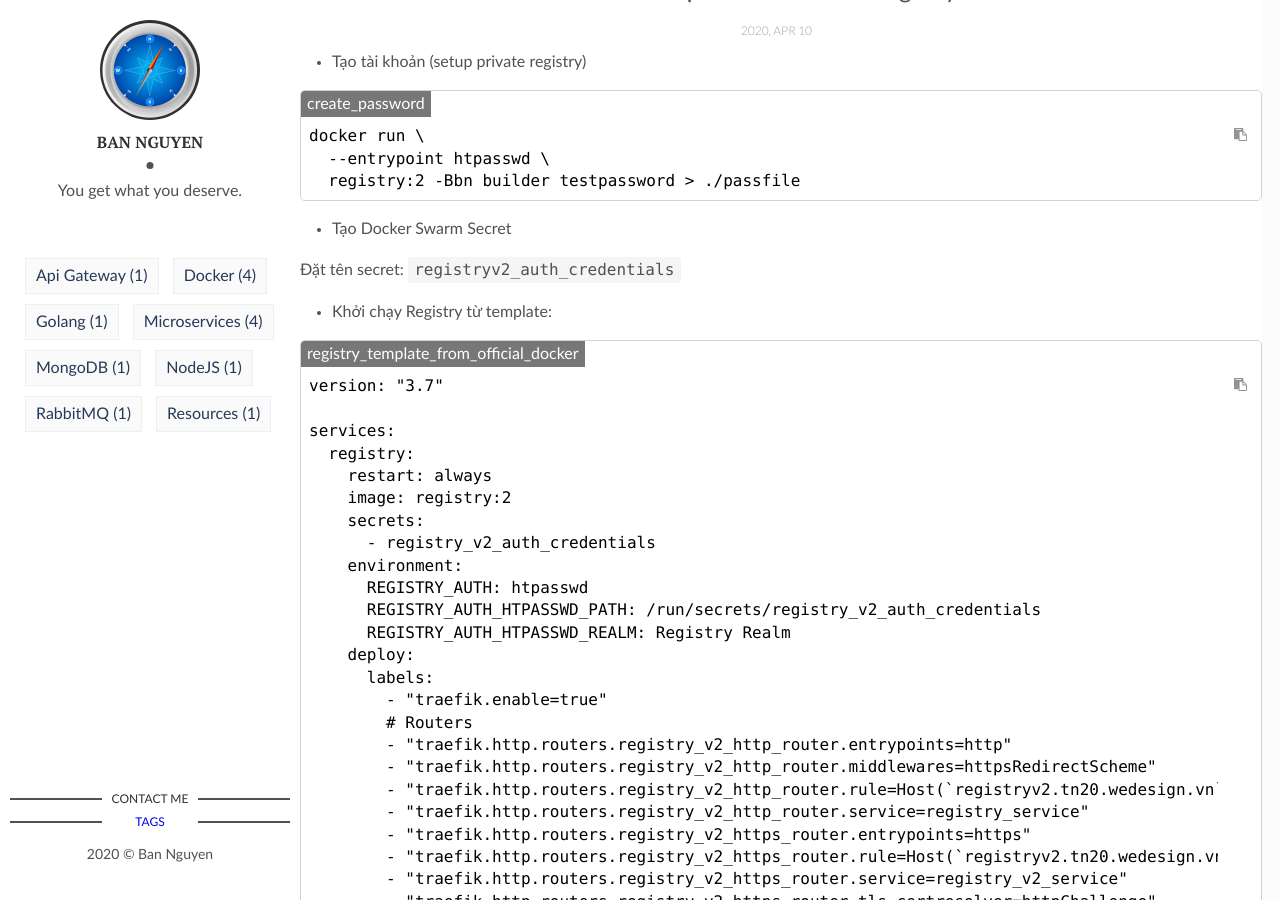
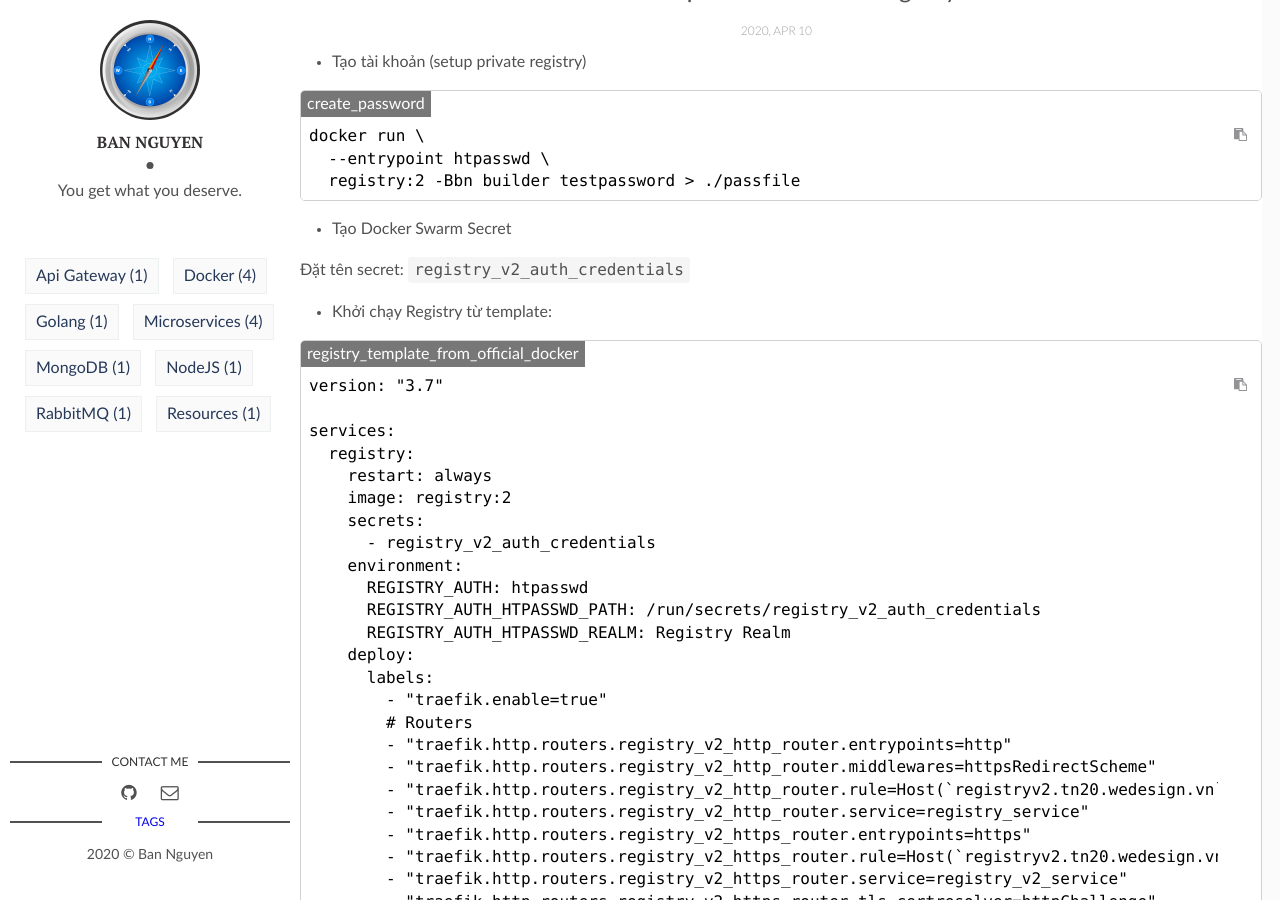
Before and after one commit to LaBanHSPO/labanhspo.github.io, a Jekyll site: the page built from _posts/2020-04-11-3-cai-dat-docker-registry-rieng-cho-swarm.html, in a window 1280 px wide and 900 px high, scrolled down 566 px. Built offline with Jekyll 4.4.1, drawn with Linux system fonts in a browser that asks for light colours.

Commit message:
Update contact info

```diff
--- a/_layouts/main.html
+++ b/_layouts/main.html
@@ -26,11 +26,11 @@
 
     <section class="contact">
       <h3 class="contact-title">Contact me</h3>
-      <!-- <ul>
+      <ul>
         {% if site.social-facebook %}
           <li><a href="https://facebook.com/{{ site.social-facebook }}" target="_blank"><i class="fa fa-facebook" aria-hidden="true"></i></a></li>
         {% else %}
-          <li><a href="https://facebook.com/" target="_blank"><i class="fa fa-facebook" aria-hidden="true"></i></a></li>
+          <!-- <li><a href="https://facebook.com/" target="_blank"><i class="fa fa-facebook" aria-hidden="true"></i></a></li> -->
         {% endif %}
         {% if site.social-github %}
         <li class="github"><a href="http://github.com/{{site.social-github}}" target="_blank"><i class="fa fa-github"></i></a></li>
@@ -40,7 +40,7 @@
         {% if site.social-linkedin %}
           <li class="linkedin"><a href="https://in.linkedin.com/in/{{site.social-linkedin}}" target="_blank"><i class="fa fa-linkedin"></i></a></li>
         {% else %}
-          <li class="linkedin"><a href="https://in.linkedin.com/" target="_blank"><i class="fa fa-linkedin" aria-hidden="true"></i></a></li>
+          <!-- <li class="linkedin"><a href="https://in.linkedin.com/" target="_blank"><i class="fa fa-linkedin" aria-hidden="true"></i></a></li> -->
         {% endif %}
         {% if site.social-email %}
           <li class="email"><a href="mailto:{{site.social-email}}"><i class="fa fa-envelope-o"></i></a></li>
@@ -48,7 +48,7 @@
           <li class="email"><a href="mailto:example@gmail.com"><i class="fa fa-envelope-o" aria-hidden="true"></i></a></li>
         {% endif %}
 
-      </ul> -->
+      </ul>
     </section>
     <section class="contact">
       <a href="/tags"><h3 class="contact-title">Tags</a></h3></a>
--- a/_posts/2020-04-11-3-cai-dat-docker-registry-rieng-cho-swarm.html
+++ b/_posts/2020-04-11-3-cai-dat-docker-registry-rieng-cho-swarm.html
@@ -19,7 +19,7 @@
       <i><button class="clipboardButton"><svg width="13" height="13" viewBox="0 0 1792 1792"><path d="M768 1664h896v-640h-416q-40 0-68-28t-28-68v-416h-384v1152zm256-1440v-64q0-13-9.5-22.5t-22.5-9.5h-704q-13 0-22.5 9.5t-9.5 22.5v64q0 13 9.5 22.5t22.5 9.5h704q13 0 22.5-9.5t9.5-22.5zm256 672h299l-299-299v299zm512 128v672q0 40-28 68t-68 28h-960q-40 0-68-28t-28-68v-160h-544q-40 0-68-28t-28-68v-1344q0-40 28-68t68-28h1088q40 0 68 28t28 68v328q21 13 36 28l408 408q28 28 48 76t20 88z"></path></svg></button></i></pre><ul>
 <li data-line="14">Tạo Docker Swarm Secret</li>
 </ul>
-<p data-line="16">Đặt tên secret: <code>registryv2_auth_credentials</code></p>
+<p data-line="16">Đặt tên secret: <code>registry_v2_auth_credentials</code></p>
 <ul>
 <li data-line="18">Khởi chạy Registry từ template:</li>
 </ul>
```
Also changed, not shown: 12 other files.
